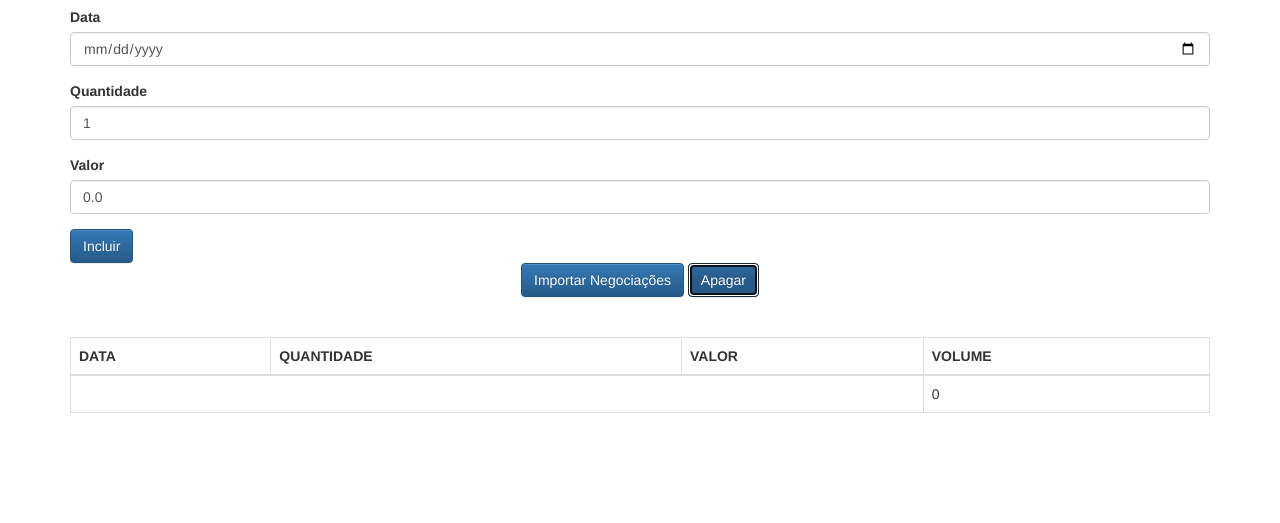
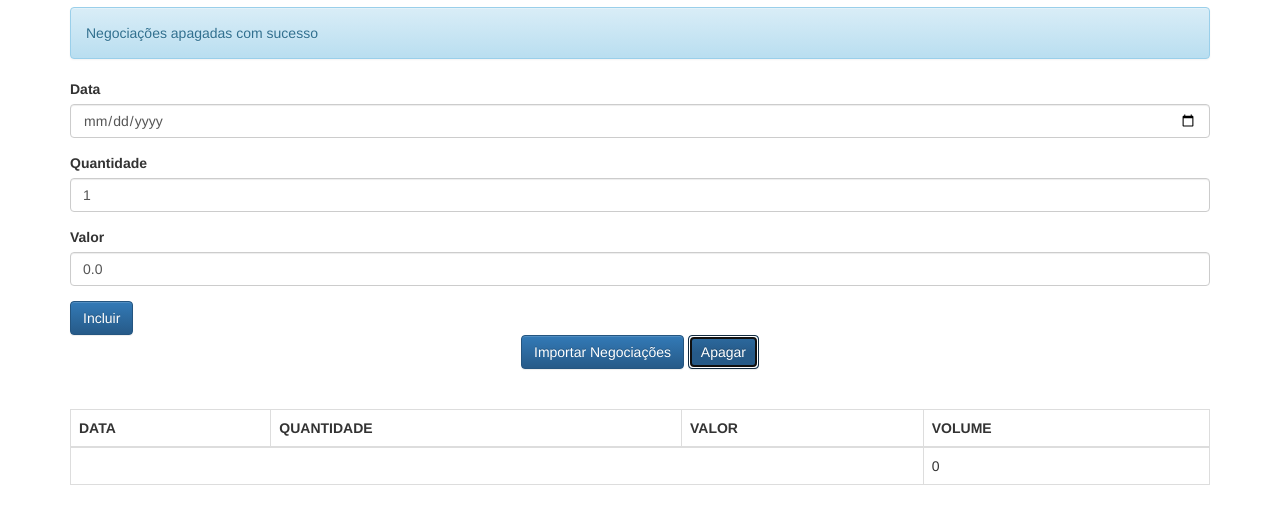
Before and after one commit to jenifferazevedo/PlataformaNegociacao, a plain HTML site: page index.html in a window 1280 px wide. Both pictures are taken after a click on the button "Apagar". Shown: the part 83-606 px from the top of the page. Drawn offline with Linux system fonts and the light colour scheme.

Commit message:
//JS: Método apagar
/* Criação do método apagar e chamada do método apagar no button HTML */

```diff
--- a/index.html
+++ b/index.html
@@ -37,7 +37,7 @@
     <button class="btn btn-primary text-center" type="button">
       Importar Negociações
     </button>
-    <button class="btn btn-primary text-center" type="button">
+    <button onclick="negociacaoController.apagar()" class="btn btn-primary text-center" type="button">
       Apagar
     </button>
   </div>
--- a/js/app/controllers/NegociacaoController.js
+++ b/js/app/controllers/NegociacaoController.js
@@ -18,6 +18,12 @@ class NegociacaoController {
     this._mensagemView.update(this._mensagem);
     this._limpaFormulario();
   }
+  apagar() {
+    this._listaNegociacoes.esvaziar();
+    this._negociacoesView.update(this._listaNegociacoes);
+    this._mensagem.texto = 'Negociações apagadas com sucesso';
+    this._mensagemView.update(this._mensagem);
+  }
   _criaNegociacao() {
     return new Negociacao(
       DateHelper.textoParaData(this._inputData.value),
--- a/js/app/models/ListaNegociacoes.js
+++ b/js/app/models/ListaNegociacoes.js
@@ -5,6 +5,9 @@ class ListaNegociacoes {
   adiciona(negociacao) {
     this._negociacoes.push(negociacao);
   }
+  esvaziar() {
+    this._negociacoes = [];
+  }
   get negociacoes() {
     return [].concat(this._negociacoes);
   }
```
